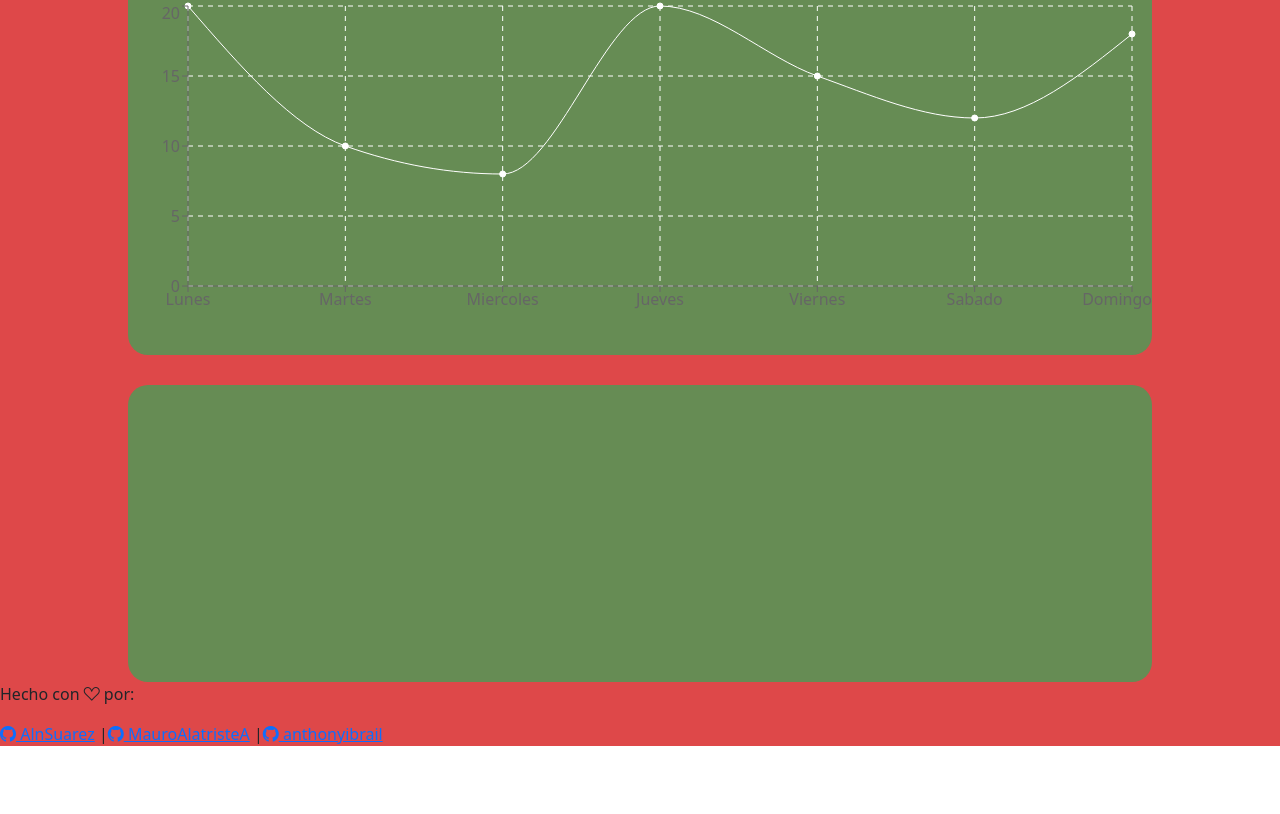
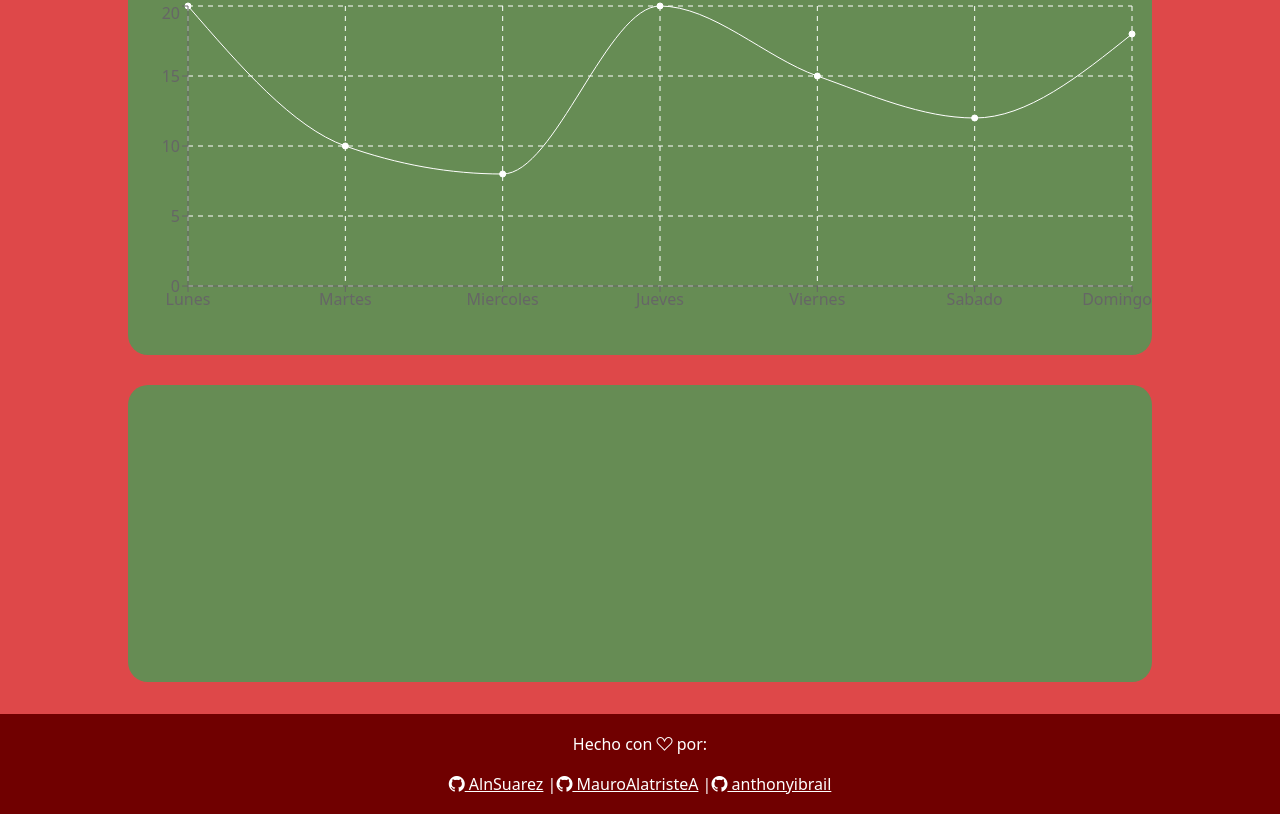
Before and after one commit to anthonyibrail/PomodoroAesthetic, a React (Create React App) app in the folder pomodoroapp/: page / in a window 1280 px wide. Shown: the part 462-1276 px from the top of the page. Before the commit the page ends 1208 px from the top, so only its background shows below. Built offline with nearby package versions, Linux system fonts and the light colour scheme.

Commit message:
Actualización de diseño de footer

```diff
--- a/pomodoroapp/src/components/styles/Navbar.css
+++ b/pomodoroapp/src/components/styles/Navbar.css
@@ -1,3 +1,6 @@
+a{
+  color: white;
+}
 .Navbar {
   display: flex;
   align-items: flex-end;
--- a/pomodoroapp/src/styles/App.css
+++ b/pomodoroapp/src/styles/App.css
@@ -46,3 +46,13 @@ body {
   margin-top: 30px;
   border-radius: 20px;
 }/*# sourceMappingURL=App.css.map */
+footer {
+  height: 100px;
+  margin-top: 32px;
+  color: white;
+  background-color: #700000;
+  display: flex;
+  justify-content: center;
+  align-items: center;
+  flex-direction: column;
+}
```
